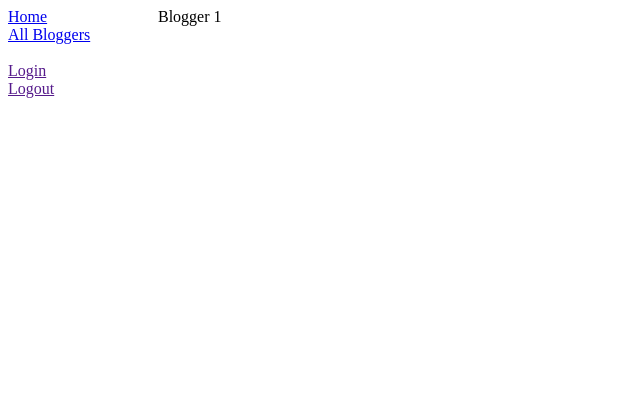
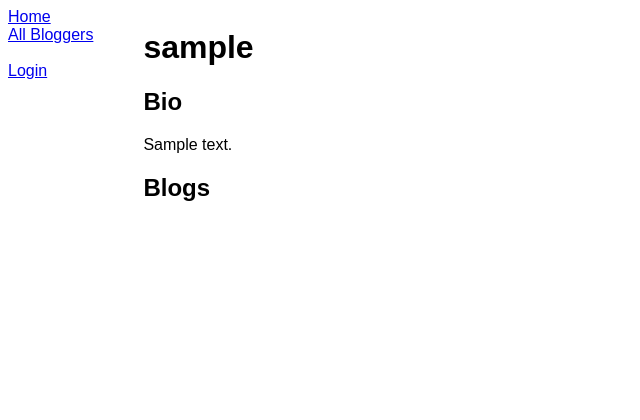
Before and after one commit to Leowbattle/mozilla_blog, a Django app: page /blogger/1 in a window 1280 px wide. Shown: the top 420 px of the page, without its empty margins (0-640 px from the left). After the commit the page ends 201 px from the top, so only its background shows below. Run offline with Django 5.2, Linux system fonts and the light colour scheme; tables that the repository leaves empty hold one stand-in row (values such as "Sample post"); data that the repository does not hold is empty.

Commit message:
login and logout

```diff
--- a/blog/models.py
+++ b/blog/models.py
@@ -9,12 +9,21 @@ class Profile(models.Model):
 	def __str__(self):
 		return self.user.username
 
+	def get_all_blogs(self):
+		return Blog.objects.filter(author=self.user.pk)
+
 class Blog(models.Model):
 	author = models.ForeignKey(User, on_delete=models.CASCADE)
 	time = models.DateTimeField()
 	title = models.CharField(max_length=200)
 	content = models.TextField()
 
+	def __str__(self):
+		return self.title
+
+	def get_all_comments(self):
+		return Comment.objects.filter(blog=self.pk)
+
 class Comment(models.Model):
 	author = models.ForeignKey(User, on_delete=models.CASCADE)
 	blog = models.ForeignKey(Blog, on_delete=models.CASCADE)
--- a/blog/templates/blog/base.html
+++ b/blog/templates/blog/base.html
@@ -6,10 +6,16 @@
 	<title>Django Blog</title>
 </head>
 <style>
-	#sidebar {
-		float: left;
-		width: 150px;
-		height: 100vh;
+	html {
+		font-family: Arial;
+	}
+
+	body {
+		display: flex;
+	}
+
+	#content {
+		padding-left: 50px;
 	}
 </style>
 <body>
@@ -19,13 +25,18 @@
 		<br>
 		{% if user.is_authenticated %}
 			<span>User: {{ user.get_username }}</span>
+			<br>
+			<form method="post" action="{% url 'logout' %}">
+				{% csrf_token %}
+				<button type="submit">Logout</button>
+			</form>
 		{% else %}
-			<a href="">Login</a>
+			<a href="{% url 'login' %}">Login</a>
 		{% endif %}
-		<br>
-		<a href="">Logout</a>
 	</div>
-	{% block content %}
-	{% endblock content %}
+	<div id="content">
+		{% block content %}
+		{% endblock content %}
+	</div>
 </body>
 </html>
--- a/blog/templates/blog/blog_detail.html
+++ /dev/null
@@ -1,6 +0,0 @@
-{% extends "blog/base.html" %}
-
-{% block content %}
-<h1>{{ blog.title }}</h1>
-<p>{{ blog.content }}</p>
-{% endblock content %}
--- a/blog/templates/blog/blogger.html
+++ b/blog/templates/blog/blogger.html
@@ -1,5 +1,15 @@
 {% extends "blog/base.html" %}
 
 {% block content %}
-Blogger {{ id }}
+<h1>{{ blogger.user.username }}</h1>
+<h2>Bio</h2>
+<p>{{ blogger.bio }}</p>
+<h2>Blogs</h2>
+<ul>
+	{% for blog in blogger.get_all_blogs %}
+		<li>
+			<a href="{% url 'blog' blog.pk %}">{{ blog.title }}</a>
+		</li>
+	{% endfor %}
+</ul>
 {% endblock content %}
--- a/blog/templates/blog/index.html
+++ b/blog/templates/blog/index.html
@@ -5,7 +5,7 @@
 <ul>
 	{% for blog in blogs %}
 		<li>
-			<a href="{% url 'blog' blog.pk %}">{{ blog.title }}</a>
+			<a href="{% url 'blog' blog.pk %}">{{ blog.title }}</a> ({{ blog.time.date }}) - <a href="{% url 'blogger' blog.author.pk %}">{{ blog.author.username }}</a>
 		</li>
 	{% endfor %}
 </ul>
--- a/blog/urls.py
+++ b/blog/urls.py
@@ -2,8 +2,8 @@ from django.urls import include, path
 from . import views
 
 urlpatterns = [
-	path("", views.index, name="index"),
-	path("blogger/", views.bloggers, name="bloggers"),
-	path("blogger/<int:id>", views.blogger, name="blogger"),
-	path("<int:pk>", views.BlogView.as_view(), name="blog"),
+	path("", views.IndexView.as_view(), name="index"),
+	path("blogger/", views.BloggersView.as_view(), name="bloggers"),
+	path("blogger/<int:pk>", views.BloggerView.as_view(), name="blogger"),
+	path("<int:pk>", views.BlogView.as_view(), name="blog")
 ]
--- a/blog/views.py
+++ b/blog/views.py
@@ -1,27 +1,26 @@
-from django.http import HttpResponse
-from django.shortcuts import render
-from django.views.generic.detail import DetailView
-
+from django.views import generic
 from .models import Profile, Blog, Comment
 
-def index(request):
-	blogs = Blog.objects.all().order_by("-time")#[:5]
-	context = { "blogs": blogs }
-	return render(request, "blog/index.html", context)
+class IndexView(generic.ListView):
+	template_name = "blog/index.html"
+	context_object_name = "blogs"
 
-def bloggers(request):
-	bloggers = Profile.objects.all()
-	context = { "bloggers": bloggers }
-	return render(request, "blog/bloggers.html", context)
+	def get_queryset(self):
+		return Blog.objects.all().order_by("-time")
 
-def blogger(request, id):
-	context = { "id": id }
-	return render(request, "blog/blogger.html", context)
+class BloggersView(generic.ListView):
+	template_name = "blog/bloggers.html"
+	context_object_name = "bloggers"
 
-class BlogView(DetailView):
+	def get_queryset(self):
+		return Profile.objects.all()
+
+class BloggerView(generic.DetailView):
+	model = Profile
+	context_object_name = "blogger"
+	template_name = "blog/blogger.html"
+
+class BlogView(generic.DetailView):
 	model = Blog
-
-# def blog(request, id):
-# 	blog = Blog.objects.get(pk=id)
-# 	context = { "blog": blog }
-# 	return render(request, "blog/blog.html", context)
+	context_object_name = "blog"
+	template_name = "blog/blog.html"
--- a/mozilla_blog/settings.py
+++ b/mozilla_blog/settings.py
@@ -122,3 +122,6 @@ STATIC_URL = 'static/'
 # https://docs.djangoproject.com/en/5.0/ref/settings/#default-auto-field
 
 DEFAULT_AUTO_FIELD = 'django.db.models.BigAutoField'
+
+LOGIN_REDIRECT_URL = "/"
+LOGOUT_REDIRECT_URL = "/"
--- a/mozilla_blog/urls.py
+++ b/mozilla_blog/urls.py
@@ -1,23 +1,8 @@
-"""
-URL configuration for mozilla_blog project.
-
-The `urlpatterns` list routes URLs to views. For more information please see:
-    https://docs.djangoproject.com/en/5.0/topics/http/urls/
-Examples:
-Function views
-    1. Add an import:  from my_app import views
-    2. Add a URL to urlpatterns:  path('', views.home, name='home')
-Class-based views
-    1. Add an import:  from other_app.views import Home
-    2. Add a URL to urlpatterns:  path('', Home.as_view(), name='home')
-Including another URLconf
-    1. Import the include() function: from django.urls import include, path
-    2. Add a URL to urlpatterns:  path('blog/', include('blog.urls'))
-"""
 from django.contrib import admin
 from django.urls import include, path
 
 urlpatterns = [
 	path('', include('blog.urls')),
     path('admin/', admin.site.urls),
+	path("accounts/", include("django.contrib.auth.urls")),
 ]
```
Also changed, not shown: blog/templates/blog/blog.html (added, +27 -0 lines), blog/templates/registration/login.html (added, +10 -0 lines).
